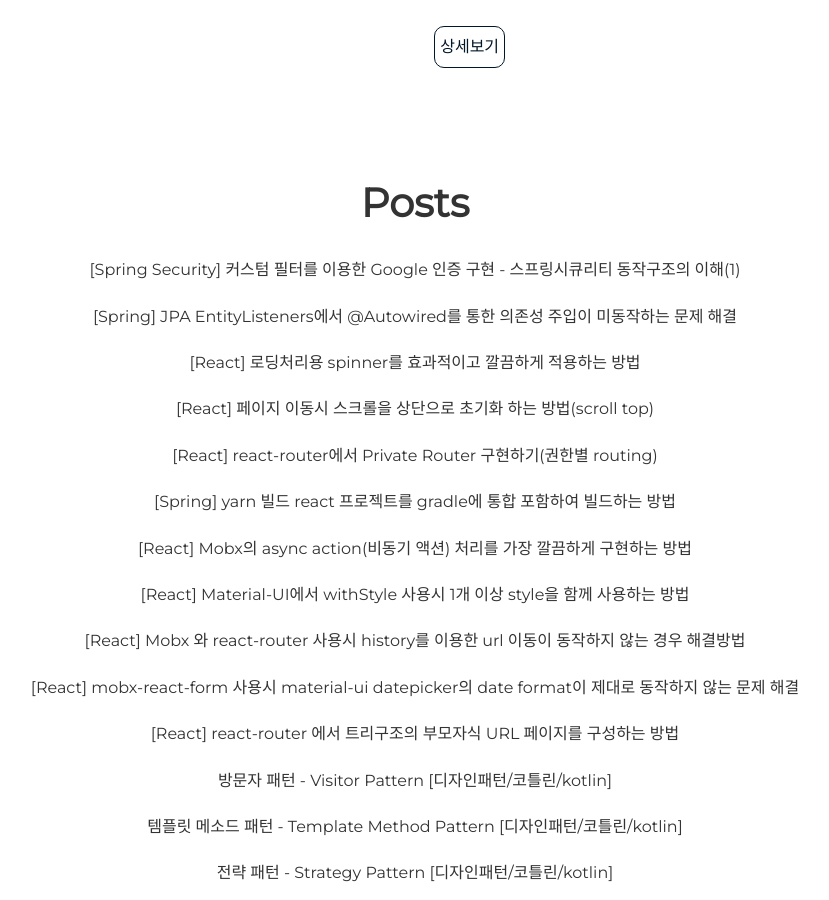
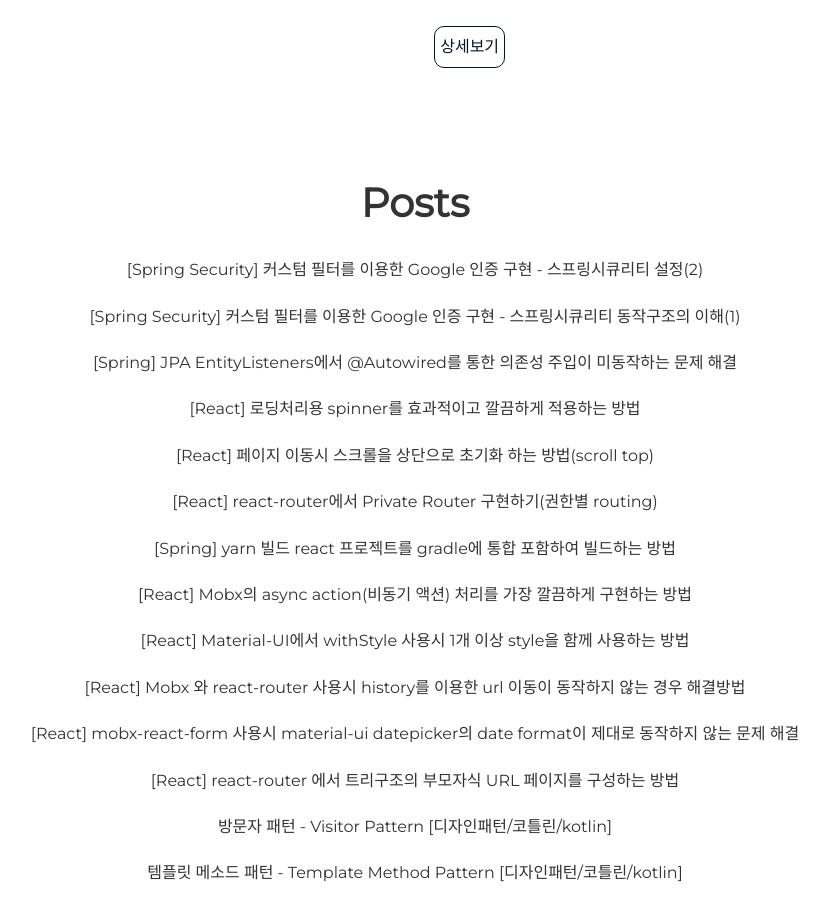
Before and after one commit to kimchanjung/blog-backup, a Jekyll site: the page built from index.html, in a window 1280 px wide and 900 px high, scrolled down 3703 px. Shown: the whole window, without its empty margins (225-1054 px from the left). Built offline with Jekyll 4.4.1, drawn with Linux system fonts in a browser that asks for light colours; some of the changed lines change nothing that is shown.

Commit message:
[Spring Security] 커스텀 필터를 이용한 Google 인증 구현 - 스프링시큐리티 설정(2)

````diff
--- a/_posts/spring/2020-07-01-spring-security-01.md
+++ b/_posts/spring/2020-07-01-spring-security-01.md
@@ -10,6 +10,10 @@
 
 # Spring Security 커스텀 필터를 이용한 Google 인증 구현 - 스프링시큐리티 동작구조의 이해(1)
 > 본 포스팅은 스프링시큐리티의 전반적인 사용방법을 설명하는 포스팅은 아닙니다. 기본적인 동작구조와 Google 인증 같은 외부 인증을 도입할 때 필요한 커스텀인증필터를 작성하고 적용하는 방법을 알아봅니다.
+
+## 버전정보
+- Spring Boot v2.1.2
+- Spring Security v 5.1.3
 
 ## 러닝커브가 높은 스프링시큐리티
 본인도 처음에 **실무 프로젝트에 스프링시큐리티를 이용하여 인증을 구현**하면서 느끼는 것 이지만 인증자체가 비즈니스로직처럼 **매번 개발하는 부분이 아니기 때문에 익숙하지 않고** 팀내에서 이미 개발되어 있는 경우에는 **신규 프로젝트를 할 때 이외엔 볼일도 별로 없는 부분**이기도 합니다.
--- /dev/null
+++ b/_posts/spring/2020-07-02-spring-security-02.md
@@ -0,0 +1,237 @@
+---
+layout: post
+title: "[Spring Security] 커스텀 필터를 이용한 Google 인증 구현 - 스프링시큐리티 설정(2)"
+description: "spring security custom filter google auth structure configuration"
+author: kimchanjung
+date: 2020-07-02 23:00:00 +0900
+categories: spring
+published: true
+---
+
+# Spring Security 커스텀 필터를 이용한 Google 인증 구현 - 스프링시큐리티 설정(2)
+> 본 포스팅은 스프링시큐리티의 전반적인 사용방법을 설명하는 포스팅은 아닙니다. 기본적인 동작구조와 Google 인증 같은 외부 인증을 도입할 때 필요한 커스텀인증필터를 작성하고 적용하는 방법을 알아봅니다.
+
+## 버전정보
+- Spring Boot v2.1.2
+- Spring Security v 5.1.3
+
+## Spring Security 설정
+스프링부트를 사용한다면 application.yml에서 설정도 가능하지만 몇가지 설정만 제공하고 모든 설정을 할 수 없으므로 `Configuration Class에서 하는 설정이 기본`이라고 생각하시면 됩니다.
+
+## Configuration Class 작성
+스프링시큐리티 Configuration Class를 작성하기 위해서는 **WebSecurityConfigurerAdapter**를 상속하여 클래스를 생성하고 **@EnableWebSecurity** 애노테이션을 추가합니다. (@Configuration 애노테이션 대신)
+```java
+@EnableWebSecurity
+public class BrmsWebSecurityConfiguration extends WebSecurityConfigurerAdapter {
+
+    /**
+     * 스프링시큐리티 앞단 설정들을 할 수 있다.
+     */
+    @Override
+    public void configure(WebSecurity web) throws Exception {
+        // resources 모든 접근을 허용하는 설정을 해버리면
+        // HttpSecurity 설정한 ADIM권한을 가진 사용자만 resources 접근가능한 설정을 무시해버린다.
+        web.ignoring()
+                .antMatchers("/resources/**");
+    }
+
+    /**
+     * 스프링시큐리티의 설정을 할 수 있다.
+     */
+    @Override
+    public void configure(HttpSecurity http) throws Exception {
+        // WebSecurity에 접근 허용 설정을 해버리면 이 설정이 적용되지 않는다.
+        http.authorizeRequests()
+                .antMatchers("/resources/**").hasRole("ADIM") // no effect
+                .anyRequest().authenticated();
+    }
+}
+```
+[코드1] 스프링시큐리티 설정
+### WebSecurity 설정
+> 스프링시큐리티의 각종 설정은 HttpSecurity로 한다  WebSecurity 스프링시큐리티 앞단의 설정들을 하는 객체이므로 HttpSecurity 설정한 스프링시큐리티 설정이 오버라이드 되는 설정이 있는 경우도 있다.
+
+`기억해야될 부분은 스프링시큐리티의 설정은 HttpSecurity 하는 것 입니다.`
+WebSecurity 때문에 햇갈림이 발생할 수 있는 부분이기도 합니다. WebSecurity는 잠시 잊으셔도 좋습니다.
+
+### HttpSecurity 설정
+> 스프링시큐리티의 각종 설정은 HttpSecurity로 대부분 하게 됩니다.
+> - 리소스(URL) 접근 권한 설정
+> - 인증 전체 흐름에 필요한 Login, Logout 페이지 인증완료 후 페이지 인증 실패 시 이동페이지 등등 설정
+> - 인증 로직을 커스텀하기위한 커스텀 필터 설정
+> - 기타 csrf, 강제 https 호출 등등 거의 모든 스프링시큐리티의 설정
+
+`HttpSecurity는 스프링시큐리티의 거의 대부분설정을 담당`하는 객체 입니다.
+
+## 간략한 스프링시큐리티 설정들
+세세한 설정 정보는 매우 방대 하기 때문에 공식 문서를 참고하기 바랍니다. 이 내용에서는 기본적인 몇가지 설정 방법들을 설명합니다.
+
+### 리소스(URL)의 권한한 설정
+특정 리소스의 접근 허용 또는 특정 권한을 가진 사용자만 접근을 가능하게 할 수 있습니다.
+```java
+@EnableWebSecurity
+public class BrmsWebSecurityConfiguration extends WebSecurityConfigurerAdapter {
+    @Override
+    public void configure(HttpSecurity http) throws Exception {
+        http.authorizeRequests()
+                .antMatchers("/login**", "/web-resources/**", "/actuator/**").permitAll()
+                .antMatchers("/admin/**").hasAnyRole("ADMIN")
+                .antMatchers("/order/**").hasAnyRole("USER")
+                .anyRequest().authenticated();
+    }
+}
+```
+#### 1. antMatchers
+> antMatchers("/login&#42;&#42;", "/web-resources/&#42;&#42;", "/actuator/&#42;&#42;")
+
+특정 리소스에 대해서 권한을 설정합니다.
+
+#### 2. permitAll
+> antMatchers("/login&#42;&#42;", "/web-resources/&#42;&#42;", "/actuator/&#42;&#42;").permitAll()
+
+antMatchers 설정한 리소스의 접근을 인증절차 없이 허용한다는 의미 입니다.
+
+#### 3. hasAnyRole
+> antMatchers("/admin/&#42&#42").hasAnyRole("ADMIN")
+
+리소스 admin으로 시작하는 모든 URL은 `인증후 ADMIN 레벨의 권한을 가진 사용자만 접근을 허용`한다는 의미입니다.
+
+#### 4. anyRequest
+> anyRequest().authenticated()
+
+모든 리소스를 의미하며 접근허용 리소스 및 인증후 특정 레벨의 권한을 가진 사용자만 접근가능한 리소스를 설정하고 `그외 나머지 리소스들은 무조건 인증을 완료해야 접근이 가능`하다는 의미입니다.
+
+### 로그인처리 설정
+가장 일반 적인 로그인 방식인 `로그인 FORM 페이지를 이용하여 로그인하는 방식을 사용`하려고 할때 여러가지 설정을 할 수 있습니다. 중요한 사실은 `커스텀 필터를 적용 할때와 여러가지 설정이 중복되거나 서로 상관없는 설정이 겹치게 되어 햇갈는 부분`이 있습니다.
+```java
+@EnableWebSecurity
+public class BrmsWebSecurityConfiguration extends WebSecurityConfigurerAdapter {
+    @Override
+    public void configure(HttpSecurity http) throws Exception {
+        http.formLogin()
+                .loginPage("/login-page")
+                .loginProcessingUrl("/login-process")
+                .defaultSuccessUrl("/main")
+                .successHandler(new CustomAuthenticationSuccessHandler("/main"))
+                .failureUrl("login-fail")
+                .failureHandler(new CustomAuthenticationFailureHandler("/login-fail"))
+
+    }
+}
+```
+#### 1. formLogin
+로그인 페이지와 기타 로그인 처리 및 성공 실패 처리를 사용하겠다는 의미 입니다.
+> http.formLogin();
+
+일반적인 로그인 방식 즉 로그인 폼 페이지와 로그인 처리 성공 실패 등을 사용하겠다는 의미입니다. `http.formLogin() 를 호출하지 않으면`
+완전히 로그인처리 `커스텀필터를 만들고 설정하지 않는 이상 로그인 페이지 및 기타처리를 할 수 가 없습니다`. 커스텀 필터를 만들면 사실상 필요 없는 경우도 있습니다.
+
+#### 2. loginPage
+사용자가 따로 만든 로그인 페이지를 사용하려고 할때 설정합니다.
+> loginPage("/login-page")
+
+따로 설정하지 않으면 디폴트 URL이 **"/login"**이기 때문에 **"/login"**로 호출하면 스프링이 제공하는 기본 로그인페이지가 호출됩니다.
+
+#### 3. loginProcessingUrl
+로그인 즉 인증 처리를 하는 **URL**을 설정합니다. **"/login-process"** 가 호출되면 인증처리를 수행하는 필터가 호출됩니다.
+> loginProcessingUrl("/login-process")
+
+로그인 FORM에서 아이디와 비번을 입력하고 확인을 클릭하면 **"/login-process"** 를 호출 하게 되었들 때 `인증처리하는 필터가 호출`되어 아이디 비번을 받아와 인증처리가 수행되게 됩니다. 즉 `UsernamePasswordAuthenticationFilter가 실행` 되게 되는 것입니다.
+
+#### 4. defaultSuccessUrl
+정상적으로 인증성공 했을 경우 이동하는 페이지를 설정합니다.
+> defaultSuccessUrl("/main")
+
+설정하지 않는경우 디폴트값은 "/" 입니다.
+
+#### 5. successHandler
+정상적인증 성공 후 별도의 처리가 필요한경우 커스텀 핸들러를 생성하여 등록할 수 있습니다.
+> successHandler(new CustomAuthenticationSuccessHandler("/main"))
+
+커스텀 핸들러를 생성하여 등록하면 인증성공 후 사용자가 추가한 로직을 수행하고 성공 페이지로 이동합니다.
+
+#### 4. failureUrl
+인증이 실패 했을 경우 이동하는 페이지를 설정합니다.
+> failureUrl("/login-fail")
+
+#### 5. failureHandler
+인증 실패 후 별도의 처리가 필요한경우 커스텀 핸들러를 생성하여 등록할 수 있습니다.
+> successHandler(new CustomAuthenticationFailureHandler("/login-fail"))
+
+커스텀 핸들러를 생성하여 등록하면 인증실패 후 사용자가 추가한 로직을 수행하고 실패 페이지로 이동합니다.
+
+## 커스텀 필터 등록
+스프링시큐리티는 `각각역할에 맞는 필터들이 체인형태로 구성되서 순서에 맞게 실행`되는 구조로 동작합니다. 사용자는 특정 기능의 필터를 생성하여 등록할 수 있습니다. `인증을 처리하는 기본필터 UsernamePasswordAuthenticationFilter` 대신 `별도의 인증 로직을 가진 필터를 생성하고 사용하고 싶을 때 아래와 같이 필터를 등록`하고 사용합니다.
+```java
+@EnableWebSecurity
+public class BrmsWebSecurityConfiguration extends WebSecurityConfigurerAdapter {
+    @Override
+    public void configure(HttpSecurity http) throws Exception {
+        http.addFilterBefore(new CustomAuthenticationProcessingFilter("/login-process"),
+                UsernamePasswordAuthenticationFilter.class);
+    }
+}
+```
+#### addFilterBefore
+> 지정된 필터 앞에 커스텀 필터를 추가 (UsernamePasswordAuthenticationFilter 보다 먼저 실행된다)
+
+#### addFilterAfter
+> 지정된 필터 뒤에 커스텀 필터를 추가 (UsernamePasswordAuthenticationFilter 다음에 실행된다.)
+
+#### addFilterAt
+> 지정된 필터의 순서에 커스텀 필터가 추가된다
+
+마치 지정된 필터 대신에 커스텀필터를 추가하는 것 처럼 메소드가 동작할 것 같지만 `실제로는 오버라이드 되지는 않습니다`.
+설명에는 `지정된 필터의 순서와 같은 자리에 커스텀필터를 삽입`한다고 되어 있고 `오버라이드 되지 않는다고 설명`되어 있습니다.
+하지만 직접테스트 결과 `지정된 필터 보다 커스텀 필터가 먼저 실행`되었습니다. 결론 적으로 어떤 메소드로 `커스텀 필터를 추가하더라도 기존 필터가 오버라이드 되는 메소드는 없습니다`. 다만 `커스텀 필터가 실행 되고 인증이 완료` 되었기 때문에 `UsernamePasswordAuthenticationFilter 수행`되면서 `인증완료된 상태이면 인증 로직이 수행되지 않고 자연스럽게 통과` 하기 때문에 마치 오버라이드된 것 처럼 동작하는 것으로 착각 할 수 있습니다 (직접 테스트 해봄)
+
+
+
+### 커스텀필터에 설정을 추가
+커스텀 필터에 인증 매니저 및 성공 실패 핸들러를 추가적으로 등록 및 설정을 추가 할 수 있습니다.
+```java
+@EnableWebSecurity
+public class BrmsWebSecurityConfiguration extends WebSecurityConfigurerAdapter {
+
+    @Bean
+    public CustomAuthenticationProcessingFilter customAuthenticationProcessingFilter() {
+        CustomAuthenticationProcessingFilter filter = new CustomAuthenticationProcessingFilter("/login-process");
+        filter.setAuthenticationManager(new CustomAuthenticationManager());
+        filter.setAuthenticationFailureHandler(new CustomAuthenticationFailureHandler("/login"));
+        filter.setAuthenticationSuccessHandler(new SimpleUrlAuthenticationSuccessHandler("/"));
+        return filter;
+    }
+
+    @Override
+    public void configure(HttpSecurity http) throws Exception {
+        http.addFilterBefore(customAuthenticationProcessingFilter(),
+                UsernamePasswordAuthenticationFilter.class);
+    }
+}
+```
+
+#### CustomAuthenticationProcessingFilter
+> 인증을 처리하는 커스텀 필터는 AbstractAuthenticationProcessingFilter를 상속하여 생성합니다.
+
+인증처리 필터는 인증을 처리하는 주체입니다. 인증로직이 포함된 인증매니저 인증성공/실패 핸들러 등등 기타 추가 설정 이나 기능을 대체 하는 의존성을 주입 할 수 있습니다.
+
+#### setAuthenticationManager
+> filter.setAuthenticationManager(new CustomAuthenticationManager());
+
+실제 인증로직이 포함된 커스텀 인증 매니저를 설정합니다. **CustomAuthenticationManager**는 **AuthenticationManager**를 상속받아 생성합니다.
+
+#### setAuthenticationFailureHandler
+>  filter.setAuthenticationFailureHandler(new CustomAuthenticationFailureHandler("/login"));
+
+인증실패 핸들러를 따로 등록 할 수 있습니다. 따로 등록하지 않으면 기본 핸들러가 동작합니다.
+
+#### setAuthenticationFailureHandler
+>  filter.setAuthenticationFailureHandler(new CustomAuthenticationFailureHandler("/login"));
+
+인증실패 핸들러를 따로 등록 할 수 있습니다. 따로 등록하지 않으면 기본 핸들러가 동작합니다.
+
+
+### 마무리
+스프링시큐리티의 기본적인 설정 방법과 커스텀 필터를 등록하는 방법을 알아 보았습니다. 설정의 세부 내용이 방대하기 때문에 공식 문서를 참고해야합니다.
+본 글에서는 대략적인 설정 내용을 알아 보았습니다. 다음 포스팅에는 `커스텀 필터를 생성해서 구글인증(별도의 인증로직을 구현)같이 사용자가 별도의
+인증로직을 구현`하는 커스텀 필터의 세부 내용을 알아보도록 하겠습니다.
````
